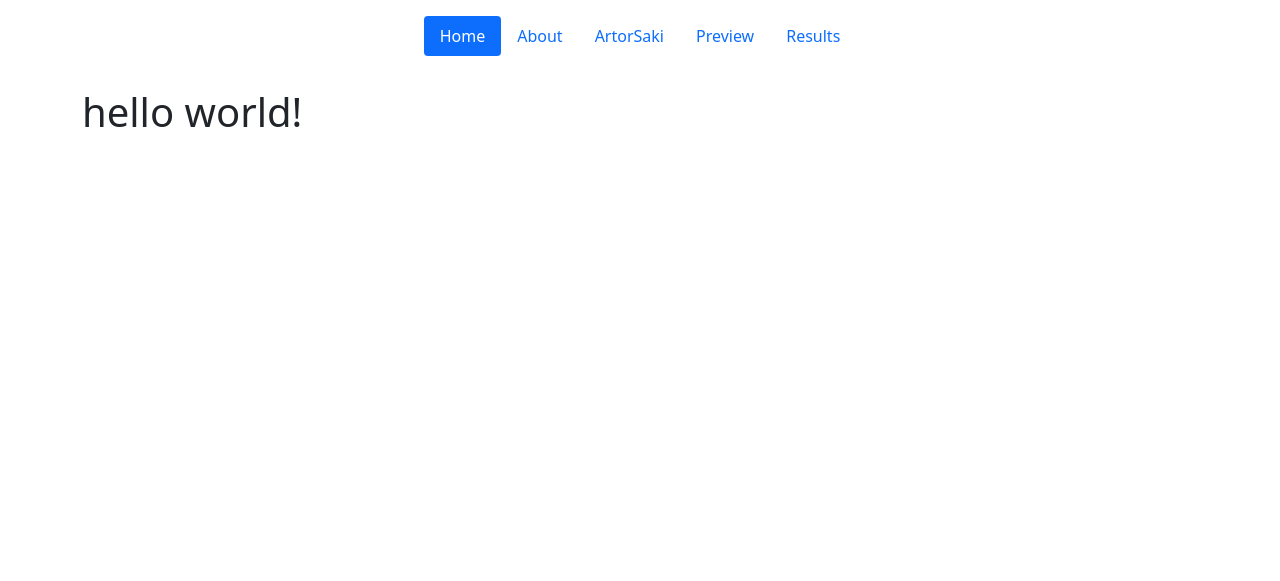
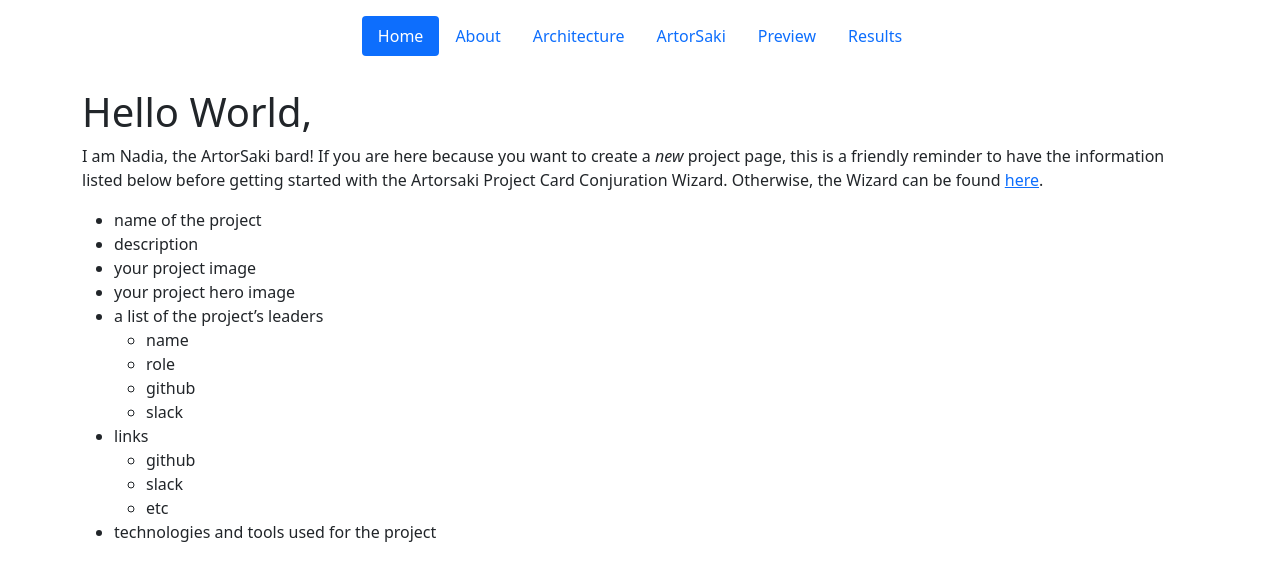
Before and after one commit to Aveline-art/studious-lamp, a Jekyll site: the page built from index.md, in a window 1280 px wide. Shown: the top 581 px of the page. Built offline with Jekyll 4.4.1, drawn with Linux system fonts in a browser that asks for light colours.

Commit message:
addd new pages

```diff
--- a/_data/navigation.yml
+++ b/_data/navigation.yml
@@ -2,6 +2,8 @@
   link: /
 - name: About
   link: /about
+- name: Architecture
+  link: /architecture
 - name: ArtorSaki
   link: /artorsaki
 - name: Preview
--- a/index.html
+++ /dev/null
@@ -1,5 +0,0 @@
----
-layout: default
-title: Home
----
-<h1>{{ "Hello World!" | downcase }}</h1>
--- /dev/null
+++ b/index.md
@@ -0,0 +1,22 @@
+---
+layout: default
+title: Home
+---
+# Hello World,
+
+I am Nadia, the ArtorSaki bard! If you are here because you want to create a *new* project page, this is a friendly reminder to have the information listed below before getting started with the Artorsaki Project Card Conjuration Wizard. Otherwise, the Wizard can be found [here](/studious-lamp/artorsaki).
+
+- name of the project
+- description
+- your project image
+- your project hero image
+- a list of the project's leaders
+  - name
+  - role
+  - github
+  - slack
+- links
+  - github
+  - slack
+  - etc
+- technologies and tools used for the project
--- a/pages/results.html
+++ b/pages/results.html
@@ -21,6 +21,7 @@ permalink: /results
   <!--
   <h3 class="mb-3">3. Paste the copied text from step one into the new issue's body.</h3>
   -->
-  <h3 class="mb-3">2. Press <span class="text-success border border-success px-1">submit new issue</span>.</h3>
+  <h3 class="mb-3">2. (optional) Upload the project image and project hero image to the bottom of the issue's body.</h3>
+  <h3 class="mb-3">3. Press the <span class="badge bg-success">submit new issue</span> button.</h3>
 </div>
 <script type="module" src="./assets/js/project-results/results.js"></script>
```
Also changed, not shown: pages/architecture.md (added, +6 -0 lines).
